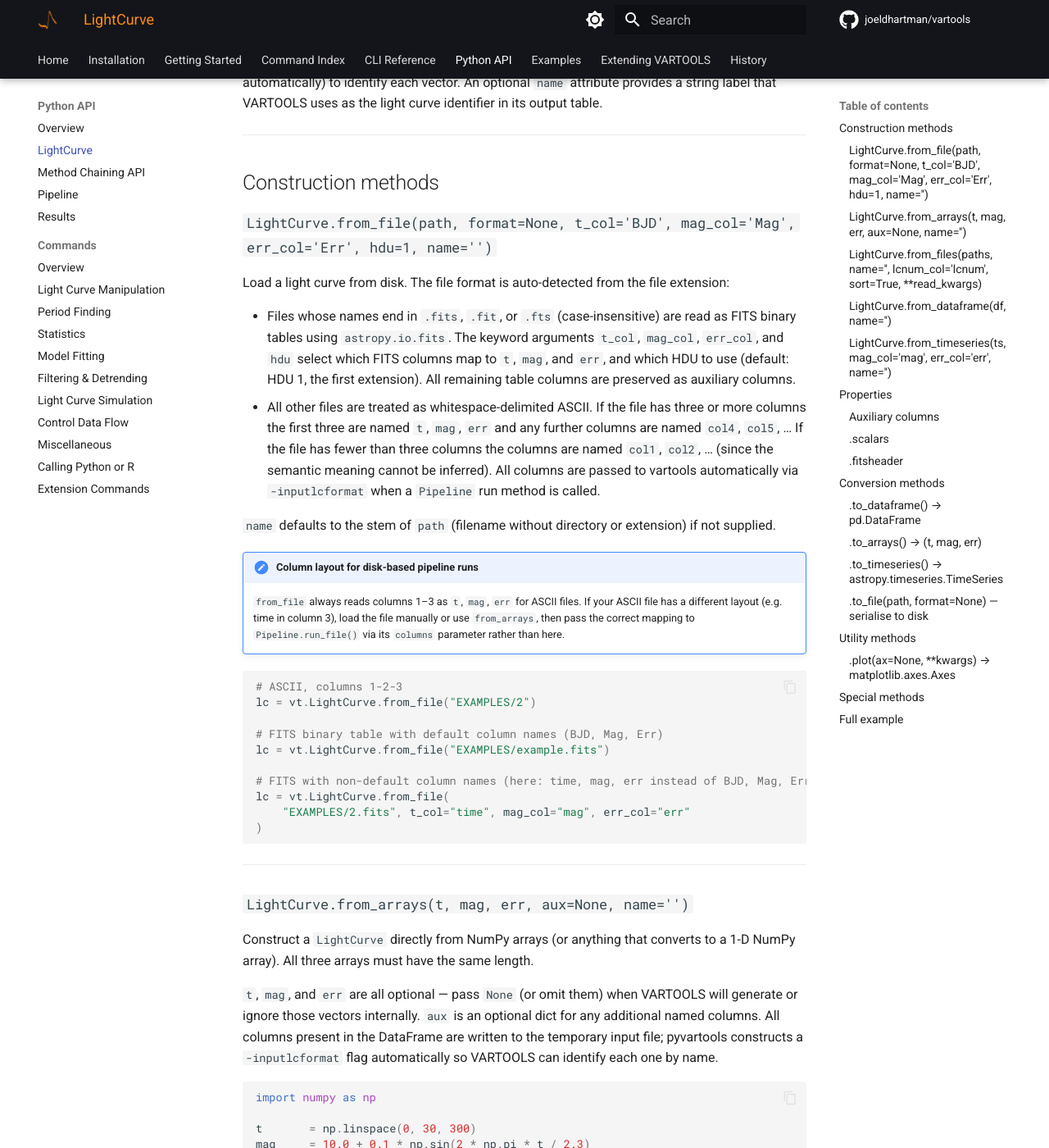
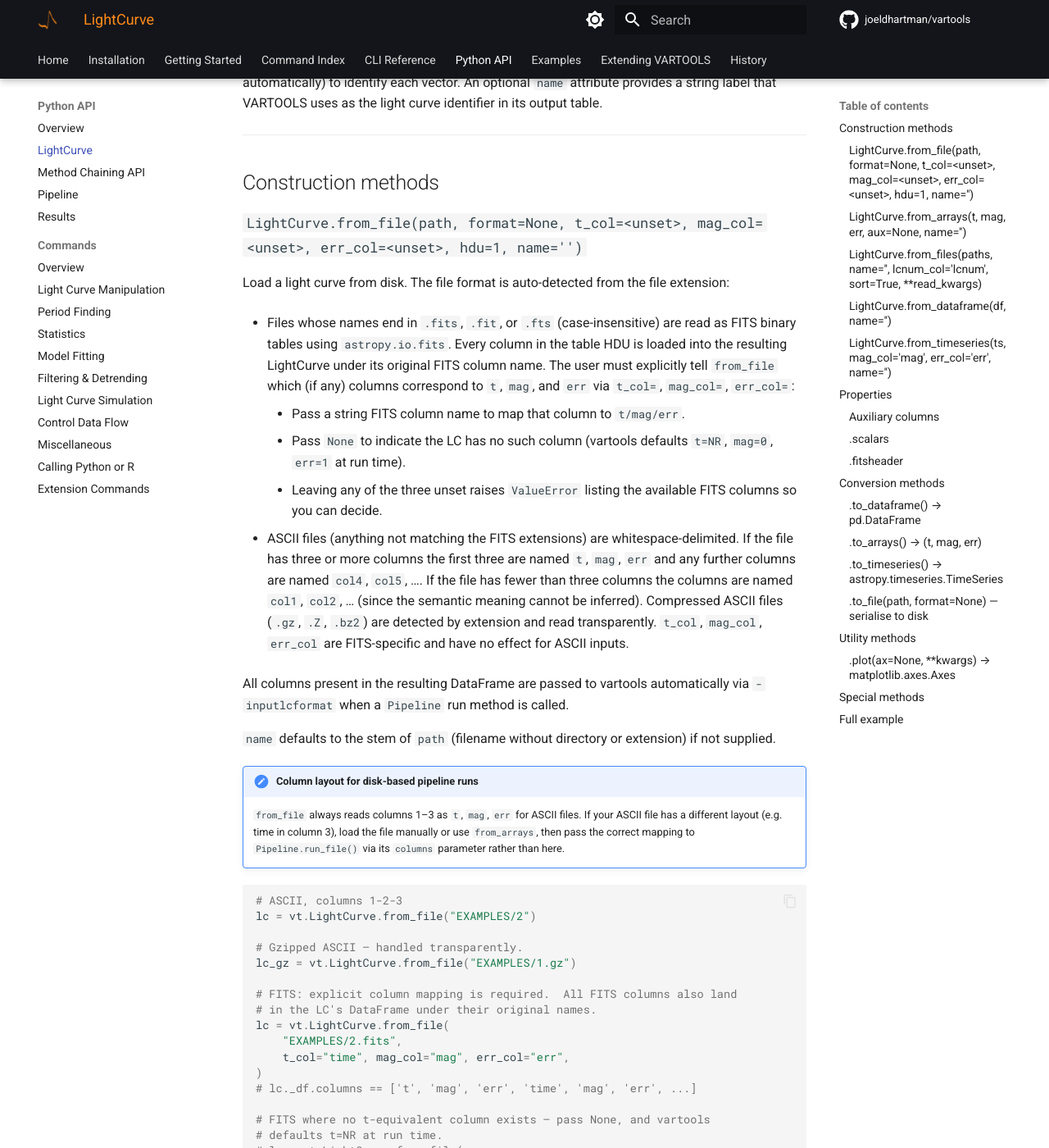
Before and after one commit to joeldhartman/vartools-site, an MkDocs documentation site: the page built from docs/python/lightcurve.md, in a window 1280 px wide and 1400 px high, scrolled down 268 px. Shown: the whole window at 82% size. Built offline with MkDocs 1.6.1 and Material for MkDocs 9.7.7, drawn with Linux system fonts in a browser that asks for light colours; comment, search, counter and statistics services are not loaded; the version menu is left out; some of the changed text lies outside the part shown.

Commit message:
python docs: FITS LightCurve.from_file now requires explicit columns
LightCurve.from_file(path.fits) used to default t_col='BJD',
mag_col='Mag', err_col='Err' (HATPI convention).  As of this round
of pyvartools changes, FITS loads require explicit t_col=, mag_col=,
err_col= keyword arguments — pass the matching FITS column name, or
`None` if the LC genuinely has no such column (vartools defaults
the missing one at run time).

Every FITS column also lands in the LightCurve's DataFrame under
its original FITS column name (in addition to the t/mag/err
aliases), so commands referencing aux columns by name still work.

Updates the from_file API section, the example in `from_files`, and
the "Full example" block accordingly.  All doc blocks still pass
`python python/tests/run_doc_blocks.py`.

````diff
--- a/docs/python/lightcurve.md
+++ b/docs/python/lightcurve.md
@@ -14,22 +14,35 @@ light curve identifier in its output table.
 
 ## Construction methods
 
-### `LightCurve.from_file(path, format=None, t_col='BJD', mag_col='Mag', err_col='Err', hdu=1, name='')`
+### `LightCurve.from_file(path, format=None, t_col=<unset>, mag_col=<unset>, err_col=<unset>, hdu=1, name='')`
 
 Load a light curve from disk. The file format is auto-detected from the file
 extension:
 
 - Files whose names end in `.fits`, `.fit`, or `.fts` (case-insensitive) are
-  read as FITS binary tables using `astropy.io.fits`. The keyword arguments
-  `t_col`, `mag_col`, `err_col`, and `hdu` select which FITS columns map to
-  `t`, `mag`, and `err`, and which HDU to use (default: HDU 1, the first
-  extension). All remaining table columns are preserved as auxiliary columns.
-- All other files are treated as whitespace-delimited ASCII. If the file has
-  three or more columns the first three are named `t`, `mag`, `err` and any
-  further columns are named `col4`, `col5`, …  If the file has fewer than
-  three columns the columns are named `col1`, `col2`, … (since the semantic
-  meaning cannot be inferred). All columns are passed to vartools
-  automatically via `-inputlcformat` when a `Pipeline` run method is called.
+  read as FITS binary tables using `astropy.io.fits`. Every column in the
+  table HDU is loaded into the resulting LightCurve under its original FITS
+  column name. The user must explicitly tell `from_file` which (if any)
+  columns correspond to `t`, `mag`, and `err` via `t_col=`, `mag_col=`,
+  `err_col=`:
+
+    - Pass a string FITS column name to map that column to `t/mag/err`.
+    - Pass `None` to indicate the LC has no such column (vartools defaults
+      `t=NR`, `mag=0`, `err=1` at run time).
+    - Leaving any of the three unset raises `ValueError` listing the
+      available FITS columns so you can decide.
+
+- ASCII files (anything not matching the FITS extensions) are
+  whitespace-delimited. If the file has three or more columns the first
+  three are named `t`, `mag`, `err` and any further columns are named
+  `col4`, `col5`, ….  If the file has fewer than three columns the columns
+  are named `col1`, `col2`, … (since the semantic meaning cannot be
+  inferred).  Compressed ASCII files (`.gz`, `.Z`, `.bz2`) are detected by
+  extension and read transparently. `t_col`, `mag_col`, `err_col` are
+  FITS-specific and have no effect for ASCII inputs.
+
+All columns present in the resulting DataFrame are passed to vartools
+automatically via `-inputlcformat` when a `Pipeline` run method is called.
 
 `name` defaults to the stem of `path` (filename without directory or
 extension) if not supplied.
@@ -44,13 +57,22 @@ extension) if not supplied.
 # ASCII, columns 1-2-3
 lc = vt.LightCurve.from_file("EXAMPLES/2")
 
-# FITS binary table with default column names (BJD, Mag, Err)
-lc = vt.LightCurve.from_file("EXAMPLES/example.fits")
+# Gzipped ASCII — handled transparently.
+lc_gz = vt.LightCurve.from_file("EXAMPLES/1.gz")
 
-# FITS with non-default column names (here: time, mag, err instead of BJD, Mag, Err)
+# FITS: explicit column mapping is required.  All FITS columns also land
+# in the LC's DataFrame under their original names.
 lc = vt.LightCurve.from_file(
-    "EXAMPLES/2.fits", t_col="time", mag_col="mag", err_col="err"
+    "EXAMPLES/2.fits",
+    t_col="time", mag_col="mag", err_col="err",
 )
+# lc._df.columns == ['t', 'mag', 'err', 'time', 'mag', 'err', ...]
+
+# FITS where no t-equivalent column exists — pass None, and vartools
+# defaults t=NR at run time.
+# lc = vt.LightCurve.from_file(
+#     "no_time.fits", t_col=None, mag_col="flux", err_col="flux_err",
+# )
 ```
 
 ---
@@ -109,7 +131,10 @@ lc2 = vt.LightCurve.from_files(["EXAMPLES/2", "EXAMPLES/3"], sort=False)
 lc3 = vt.LightCurve.from_files(["EXAMPLES/2", "EXAMPLES/3"], lcnum_col="segment")
 ```
 
-For FITS inputs with non-default column names, forward the keyword arguments to `from_file`:
+For FITS inputs, forward the required `t_col=` / `mag_col=` / `err_col=`
+keyword arguments to `from_file` (FITS has no defaults — see the
+[`from_file` description](#lightcurvefrom_filepath-formatnone-t_colunset-mag_colunset-err_colunset-hdu1-name)
+for the rationale):
 
 ```python
 # lc = vt.LightCurve.from_files(
@@ -470,8 +495,11 @@ import pyvartools as vt
 # From file (auto-detects ASCII)
 lc = vt.LightCurve.from_file("EXAMPLES/2")
 
-# From FITS (default column names BJD, Mag, Err — no t_col/mag_col/err_col needed)
-lc = vt.LightCurve.from_file("EXAMPLES/example.fits")
+# From FITS — t_col/mag_col/err_col are required (no defaults).  Pass the
+# matching FITS column names, or None for any LC that doesn't have that
+# column.
+lc = vt.LightCurve.from_file("EXAMPLES/example.fits",
+                              t_col="BJD", mag_col="Mag", err_col="Err")
 
 # From arrays
 t = np.linspace(0, 30, 300)
````
